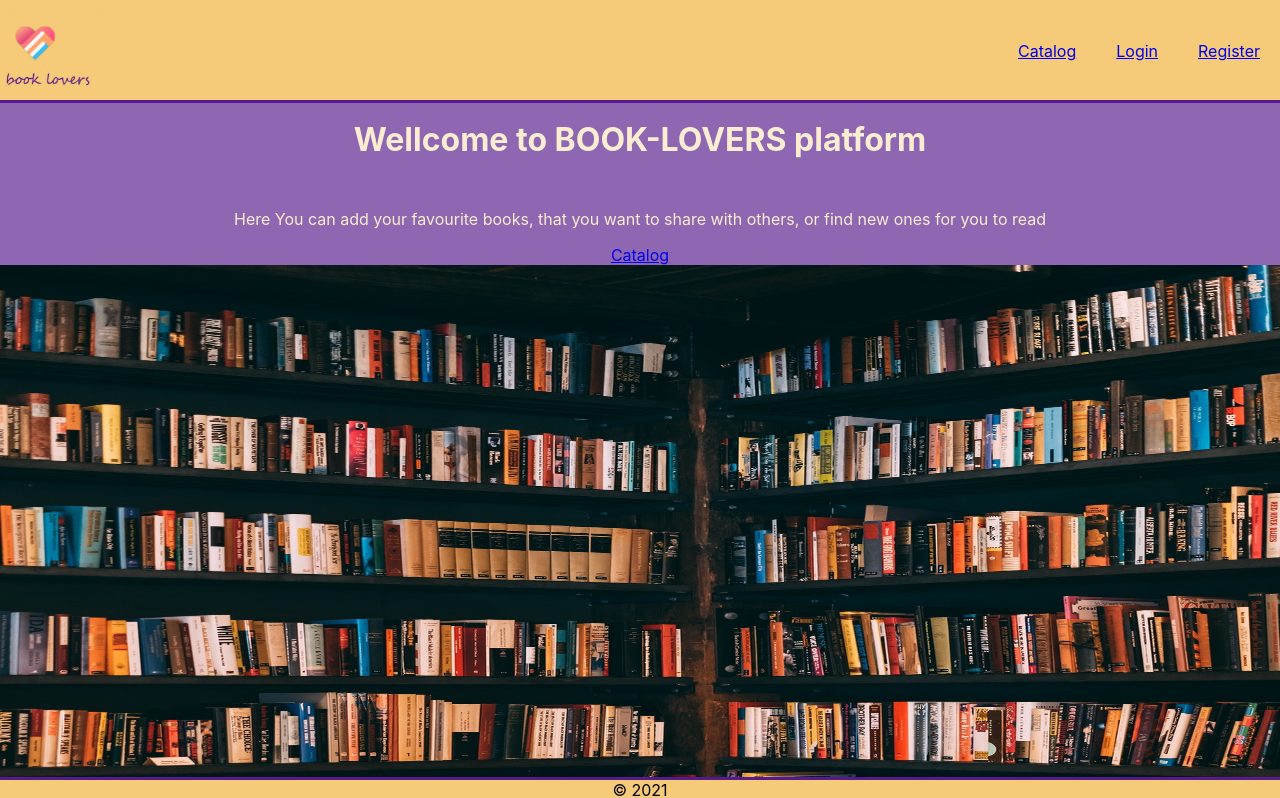
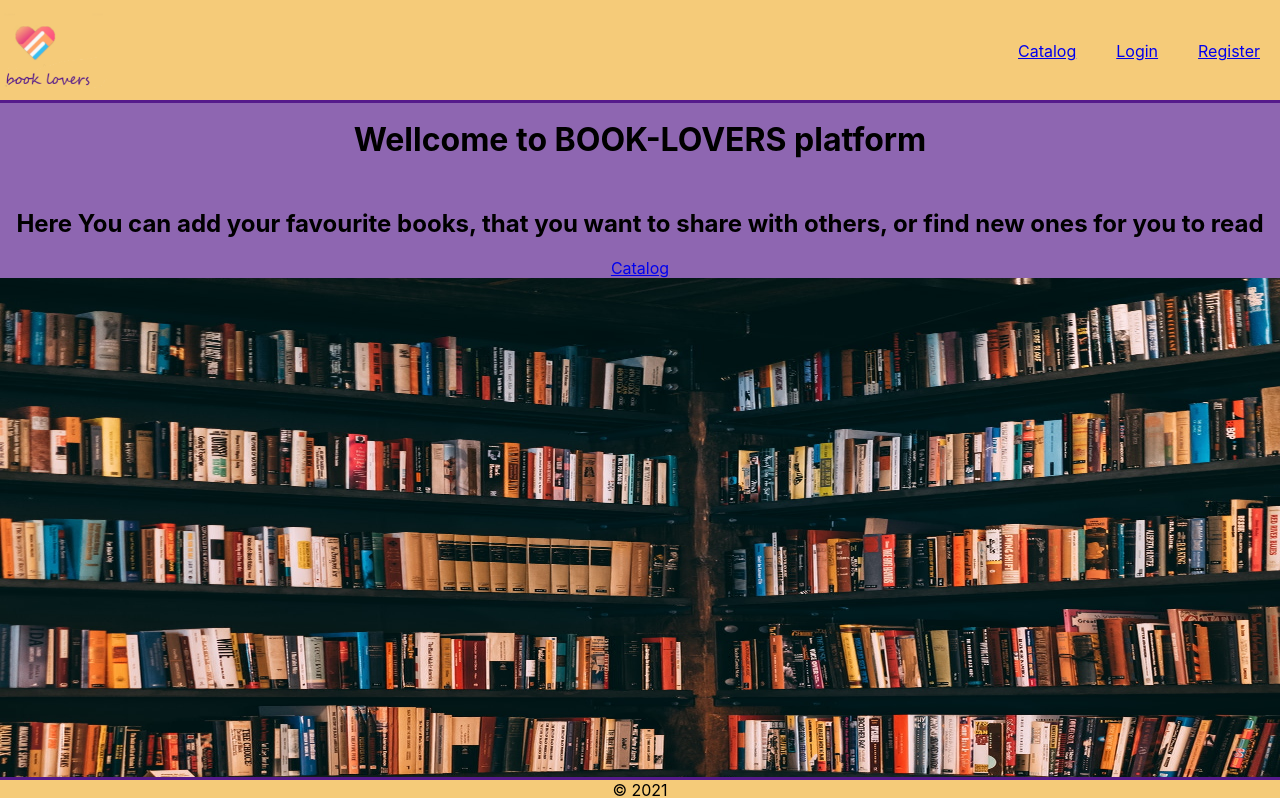
Before and after one commit to DesislavaTodorova95/Book-Lovers-React, a React (Create React App) app: page / in a window 1280 px wide. Shown: the top 798 px of the page. Built offline with nearby package versions, Linux system fonts and the light colour scheme.

Commit message:
small changes

```diff
--- a/src/components/Book/Book.js
+++ b/src/components/Book/Book.js
@@ -11,7 +11,7 @@ return(
 <div className={showMore ? 'book book-flex': 'book'}>
   <div className="imgSection">
         <img className="book-image" src={imageUrl} alt="Harry Potter 1st book Cover"/>
-        <p className="author"> <small>{author}</small></p>
+        <p className="author"> <small>By { author}</small></p>
   </div>
  <div className='book-info'>
     <h1 className='book-title'><strong>{title}</strong></h1>
--- a/src/components/HomePage/HomePage.js
+++ b/src/components/HomePage/HomePage.js
@@ -10,10 +10,10 @@ class HomePage extends Component {
       <div className="HomeWrapper">
 
         <h1>{userEmail ? userEmail +', ' : ''}Wellcome to BOOK-LOVERS platform</h1>
-        <p>
+        <h2>
           Here You can add your favourite books, that you want to share with
           others, or find new ones for you to read
-        </p>
+        </h2>
 
         <Link to="/books/allBooks">Catalog</Link>
         </div>
@@ -27,7 +27,7 @@ class HomePage extends Component {
            width:100%;
             display: block;
             text-align: center;
-            color: #FBEDD2;
+            color: black;
 
           }
           .imageDiv{
```
